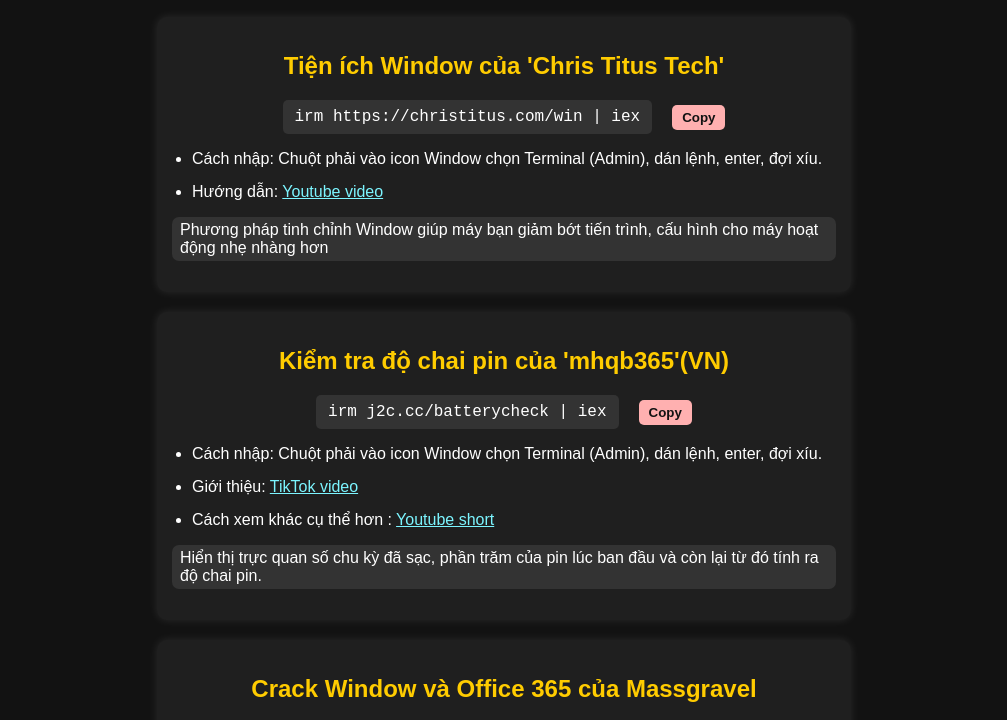
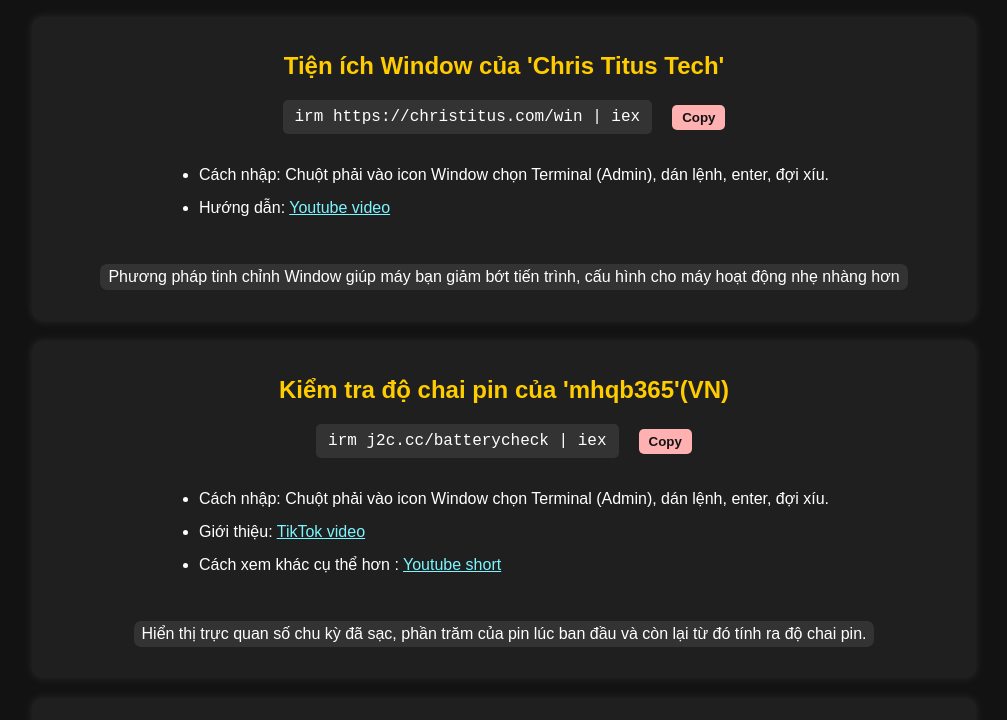
Before and after one commit to CDinhh/window-scripts, a plain HTML site: page index.html in a window 1280 px wide. Shown: the part 335-1055 px from the top of the page, without its empty margins (136-1143 px from the left). Drawn offline with Linux system fonts and the light colour scheme.

Commit message:
Update styles.css

```diff
--- a/styles.css
+++ b/styles.css
@@ -7,14 +7,6 @@ body {
     display: flex;
     flex-direction: column;
     align-items: center;
-}
-
-header, footer, section {
-    background-color: #1f1f1f;
-    width: 80%;
-    max-width: 800px;
-    border-radius: 10px;
-    margin: 0 auto; /* Căn giữa tất cả phần tử */
 }
 
 header {
@@ -54,9 +46,11 @@ h2 {
 }
 
 section {
+    background-color: #1f1f1f;
     padding: 15px;
     margin-bottom: 20px;
     box-shadow: 0 0 10px rgba(255, 255, 255, 0.1);
+    border-radius: 10px;
     text-align: left;
 }
 
@@ -70,6 +64,12 @@ p {
     align-items: center; /* Căn giữa theo chiều dọc */
     justify-content: center; /* Căn giữa theo chiều ngang */
     gap: 10px; /* Tạo khoảng cách giữa câu lệnh và nút */
+}
+
+div {
+    display: flex;
+    justify-content: center;
+    align-items: center;
 }
 
 code {
```
